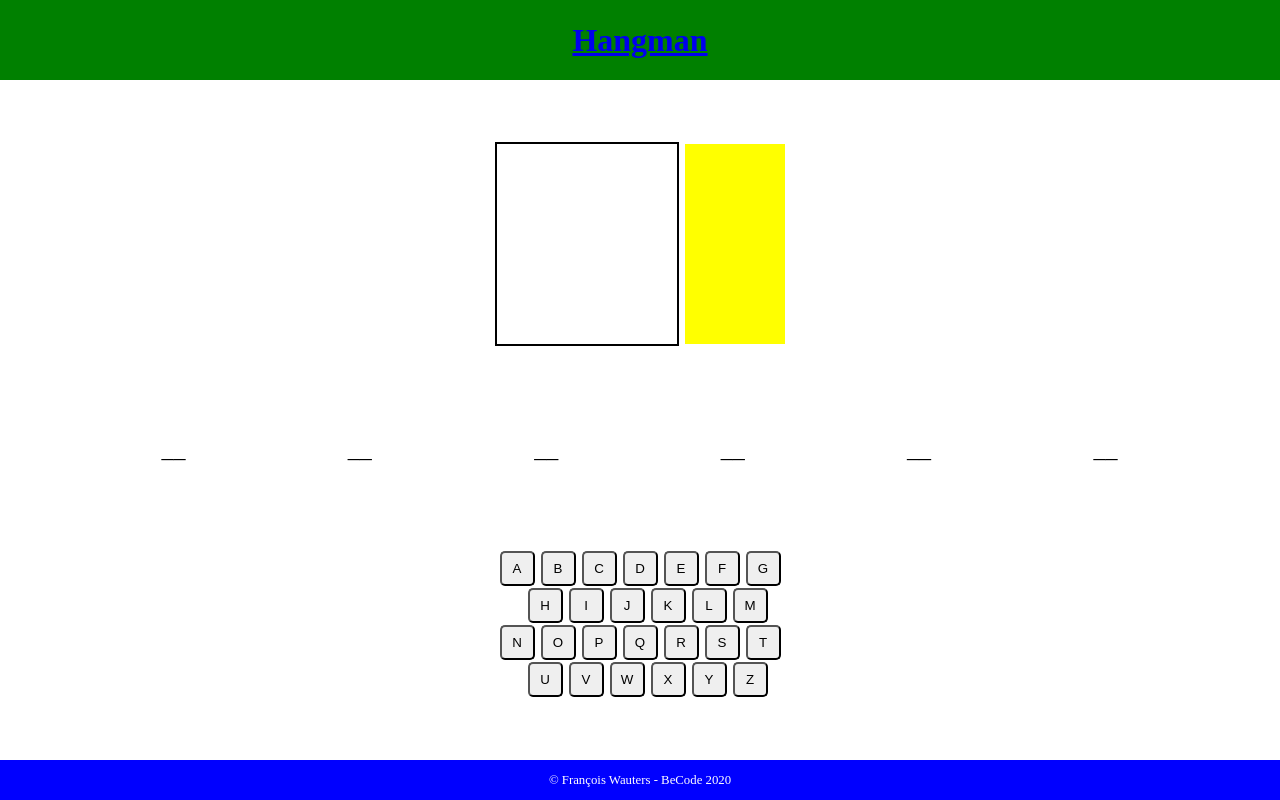
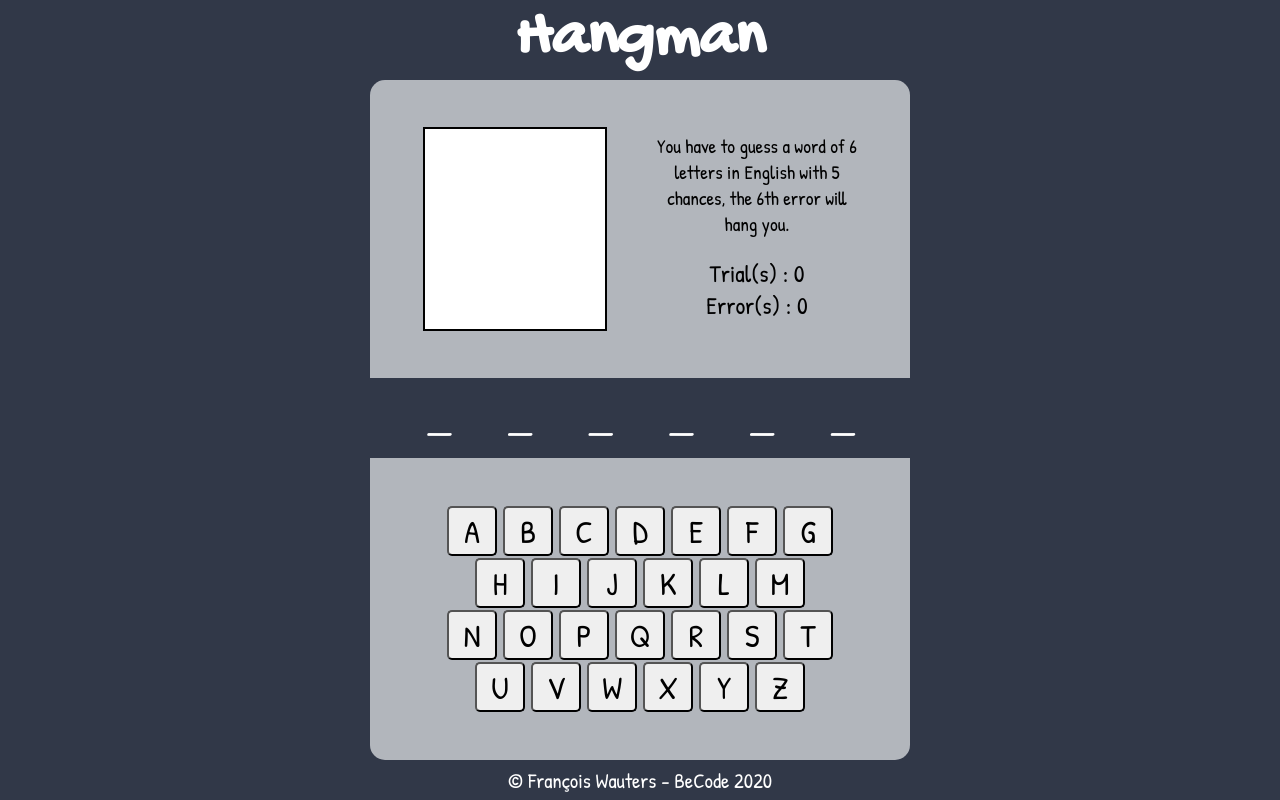
Before and after one commit to fwauters/Hangman, a plain HTML site: page game_easy.html in a window 1280 px wide. Drawn offline with Linux system fonts and the light colour scheme.

Commit message:
project update

```diff
--- a/assets/js/hangman.js
+++ b/assets/js/hangman.js
@@ -15,7 +15,7 @@
     for (let i = 0; i < numberOfLetters; i++) {
         let p = document.createElement("p");
         p.id = "l" + (i+1);
-        p.innerText = "__";
+        p.innerText = "_";
         document.getElementById("wordBlock").appendChild(p);
     }
 
@@ -143,6 +143,13 @@
     let errorNb = 0;
     let letterFound = 0;
 
+    //---- Set ingame infos ----
+
+    document.getElementById("infos").innerHTML =
+        "You have to guess a word of " + numberOfLetters + " letters in English with 5 chances, the 6th error will hang you.";
+    document.getElementById("trial").innerText = "Trial(s) : " + trialNb;
+    document.getElementById("error").innerText = "Error(s) : " + errorNb;
+
     //---- Check buttons ----
 
     Array.from(document.querySelectorAll("button.btn")).forEach($btn =>
@@ -151,7 +158,6 @@
             let letter = $btn.id;
             trialNb++;
             console.log("trial nb " + trialNb);
-
             let e = 0;
             for (let j = 0; j < randomWord.length; j++) {
                 if (letter === randomWord.charAt(j)) {
@@ -159,7 +165,7 @@
                     document.getElementById("l" + (j+1)).innerText = letter;
                     letterFound++;
                     if (letterFound === numberOfLetters) {
-                        alert("Congratulation, you win");
+                        alert("Congratulation, you win!\r\nTrial(s) : " + trialNb + ", Error(s) : " + errorNb);
                         window.location.href = "./index.html";
                     }
                 }
@@ -180,11 +186,18 @@
                     case 5 : drawRope(ctx);
                         break;
                     case 6 : removeStool(ctx);
-                        alert("Sorry, you loose.");
-                        window.location.href = "./index.html";
+                        document.querySelectorAll("button.btn").forEach($btn => {
+                            $btn.disabled = true;
+                        });
+                        setTimeout(() => {
+                            alert("Sorry, you loose.");
+                            window.location.href = "./index.html";
+                        }, 2000);
                         break;
                 }
             }
+            document.getElementById("trial").innerText = "Trial(s) : " + trialNb;
+            document.getElementById("error").innerText = "Error(s) : " + errorNb;
         }
     ));
 
--- a/assets/scss/game.scss
+++ b/assets/scss/game.scss
@@ -1,24 +1,39 @@
  body {
+    header {
+        a {
+            text-decoration: none;
+            color: white;
+        }
+    }
     main {
-        #gameInfo {
+        #gameBlock {
             display: flex;
-            justify-content: center;
-            align-items: center;
+            justify-content: space-evenly;
 
             #gameCanvas {
                 background-color: white;
                 border: solid black 2px;
             }
-            aside {
-                background-color: yellow;
+            #gameInfos {
                 height: 200px;
                 width: 100px;
                 margin-left: 6px;
+                display: flex;
+                flex-direction: column;
+                align-items: center;
+                justify-content: center;
+                font-family: 'Patrick Hand', cursive;
+                text-align: center;
+
+                #infos {
+                    font-size: 0.8rem;
+                    margin-bottom: 40px;
+                }
             }
         }
 
         #wordBlock {
-            background-color: white;
+            background-color: #313848;
             height: 10vh;
             width: 100vw;
             display: flex;
@@ -26,9 +41,12 @@
             align-items: center;
 
             p {
-                font-size: 1.5rem;
+                font-family: 'Patrick Hand', cursive;
+                color: white;
+                font-size: 2.2rem;
                 width: 25px;
                 height: 25px;
+                margin-bottom: 25px;
             }
         }
 
@@ -38,6 +56,8 @@
                 height: 35px;
                 margin: 1px;
                 border-radius: 5px;
+                font-family: 'Patrick Hand', cursive;
+                font-size: 1.2rem;
             }
             .rowOf6 {
                 margin-left: 28px;
@@ -47,7 +67,33 @@
 }
 
 @media (min-width: 540px) {
-    #wordBlock {
-        width: 540px;
+    main {
+        #gameBlock {
+            #gameInfos {
+                min-width: 200px;
+                margin-left: 50px !important;
+                font-size: 1.5rem;
+
+                #infos {
+                    font-size: 1.2rem !important;
+                    margin-bottom: 20px !important;
+                }
+            }
+        }
+        #wordBlock {
+            max-width: 540px;
+
+            p {
+                font-size: 3rem !important;
+                margin-bottom: 45px !important;
+            }
+        }
+        #keyboard {
+            .btn {
+                font-size: 2rem !important;
+                min-width: 50px;
+                min-height: 50px;
+            }
+        }
     }
 }
--- a/assets/scss/index.scss
+++ b/assets/scss/index.scss
@@ -1,13 +1,35 @@
 body {
     main {
+        font-family: 'Patrick Hand', cursive;
+        font-size: 1.2rem;
+
         p {
             width: 60vw;
             text-align: center;
+
+            strong {
+                font-family: 'Gochi Hand', cursive;
+                font-size: 1.8rem;
+            }
         }
         .btn {
+            font-family: 'Patrick Hand', cursive;
+            font-size: 2rem;
             width: 200px;
             height: 50px;
             border-radius: 5px;
         }
     }
 }
+
+@media (min-height: 700px) {
+    main {
+        font-size: 1.8rem !important;
+
+        p {
+            strong {
+                font-size: 2.5rem !important;
+            }
+        }
+    }
+}
--- a/assets/scss/style.scss
+++ b/assets/scss/style.scss
@@ -5,7 +5,7 @@
 }
 
 body {
-    background-color: grey;
+    background-color: #313848;
     display: flex;
     flex-direction: column;
     align-items: center;
@@ -13,12 +13,14 @@ body {
     header {
         height: 10vh;
         width: 100vw;
-        background-color: green;
+        background-color: #313848;
         display: flex;
         justify-content: center;
         align-items: center;
 
         h1 {
+            font-family: 'Gochi Hand', cursive;
+            font-size: 3rem;
             color: white;
         }
     }
@@ -26,7 +28,7 @@ body {
     main {
         height: 85vh;
         width: 100vw;
-        background-color: white;
+        background-color: #b2b6bc;
         display: flex;
         flex-direction: column;
         justify-content: space-evenly;
@@ -36,20 +38,35 @@ body {
     footer {
         height: 5vh;
         width: 100vw;
-        background-color: blue;
+        background-color: #313848;
         display: flex;
         justify-content: center;
         align-items: center;
 
         p {
+            font-family: 'Patrick Hand', cursive;
             color: white;
-            font-size: 0.8rem;
+            font-size: 1rem;
         }
     }
 }
 
 @media (min-width: 540px) {
     main {
-        width: 540px;
+        max-width: 540px;
+        border-radius: 15px;
+    }
+    footer {
+        p {
+            font-size: 1.3rem !important;
+        }
     }
 }
+
+@media (min-height: 700px) {
+    header {
+        h1 {
+            font-size: 4rem !important;
+        }
+    }
+}
--- a/game_easy.html
+++ b/game_easy.html
@@ -3,6 +3,7 @@
 <head>
     <meta charset="UTF-8">
     <meta name="viewport" content="width=device-width, initial-scale=1.0">
+    <link href="https://fonts.googleapis.com/css2?family=Gochi+Hand&family=Patrick+Hand&display=swap" rel="stylesheet">
     <link rel="stylesheet" href="assets/css/style.css">
     <link rel="stylesheet" href="assets/css/game.css">
 
@@ -15,10 +16,12 @@
     </header>
 
     <main>
-        <section id="gameInfo">
+        <section id="gameBlock">
             <canvas id="gameCanvas" width="180px" height="200px"></canvas>
-            <aside>
-
+            <aside id="gameInfos">
+                <p id="infos"></p>
+                <p id="trial"></p>
+                <p id="error"></p>
             </aside>
         </section>
         <section id="wordBlock">
```
Also changed, not shown: game_hard.html (+6 -3 lines), game_normal.html (+6 -3 lines), index.html (+3 -3 lines), assets/css/game.css, assets/css/index.css, assets/css/style.css, 4 other files.
